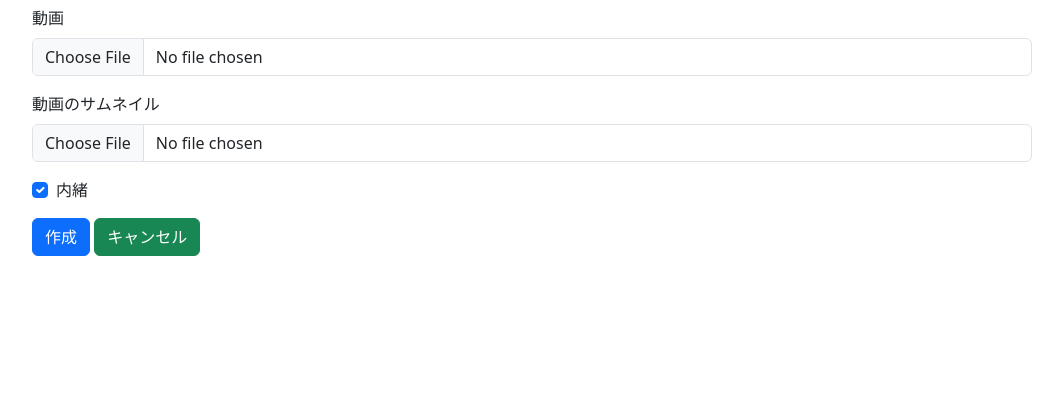
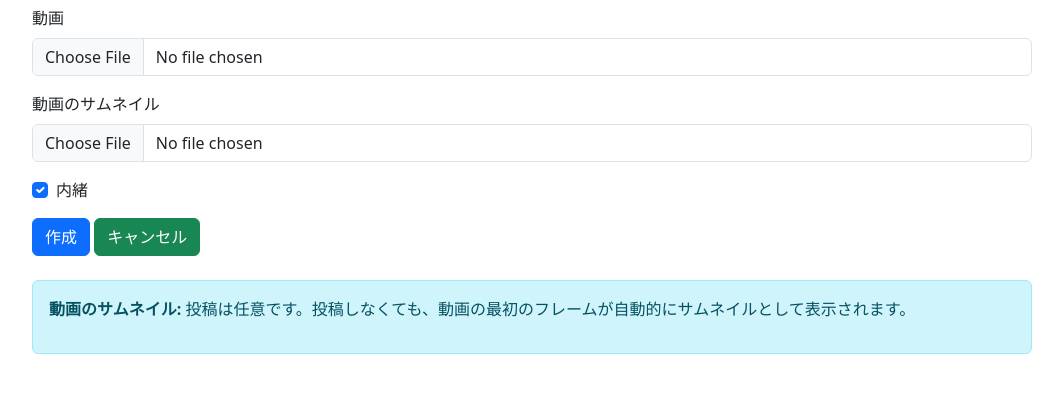
Before and after one commit to k-chnpnynym/django_diary_app, a Django app: page /diary_create/ in a window 1280 px wide. Shown: the part 778-1198 px from the top of the page, without its empty margins (108-1171 px from the left). Before the commit the page ends 1034 px from the top, so only its background shows below. Run offline with Django 4.2, Linux system fonts and the light colour scheme; the visitor is signed in with stand-in values (Sample User, id 1); data that the repository does not hold is empty; some libraries are stand-ins or nearby versions.

Commit message:
・日記の作成・編集画面に動画のサムネイル投稿が任意であることを表示した

```diff
--- a/mydiaryproject/templates/diary_create.html
+++ b/mydiaryproject/templates/diary_create.html
@@ -56,5 +56,7 @@
         <a class="btn btn-success" href="{% url 'diary:diary_list' %}" role="button">キャンセル</a>
     </form>
     <br>
-
+    <div class="alert alert-info">
+        <p><strong>動画のサムネイル:</strong> 投稿は任意です。投稿しなくても、動画の最初のフレームが自動的にサムネイルとして表示されます。</p>
+    </div>
 {% endblock %}
--- a/mydiaryproject/templates/diary_update.html
+++ b/mydiaryproject/templates/diary_update.html
@@ -59,4 +59,8 @@
         <button type="submit" class="btn btn-primary">更新</button>
         <a class="btn btn-success" href="{% url 'diary:diary_detail' pk=diary.pk %}" role="button">キャンセル</a>
     </form>
+    <br/>
+    <div class="alert alert-info">
+        <p><strong>動画のサムネイル:</strong> 投稿は任意です。投稿しなくても、動画の最初のフレームが自動的にサムネイルとして表示されます。</p>
+    </div>
 {% endblock %}
```
